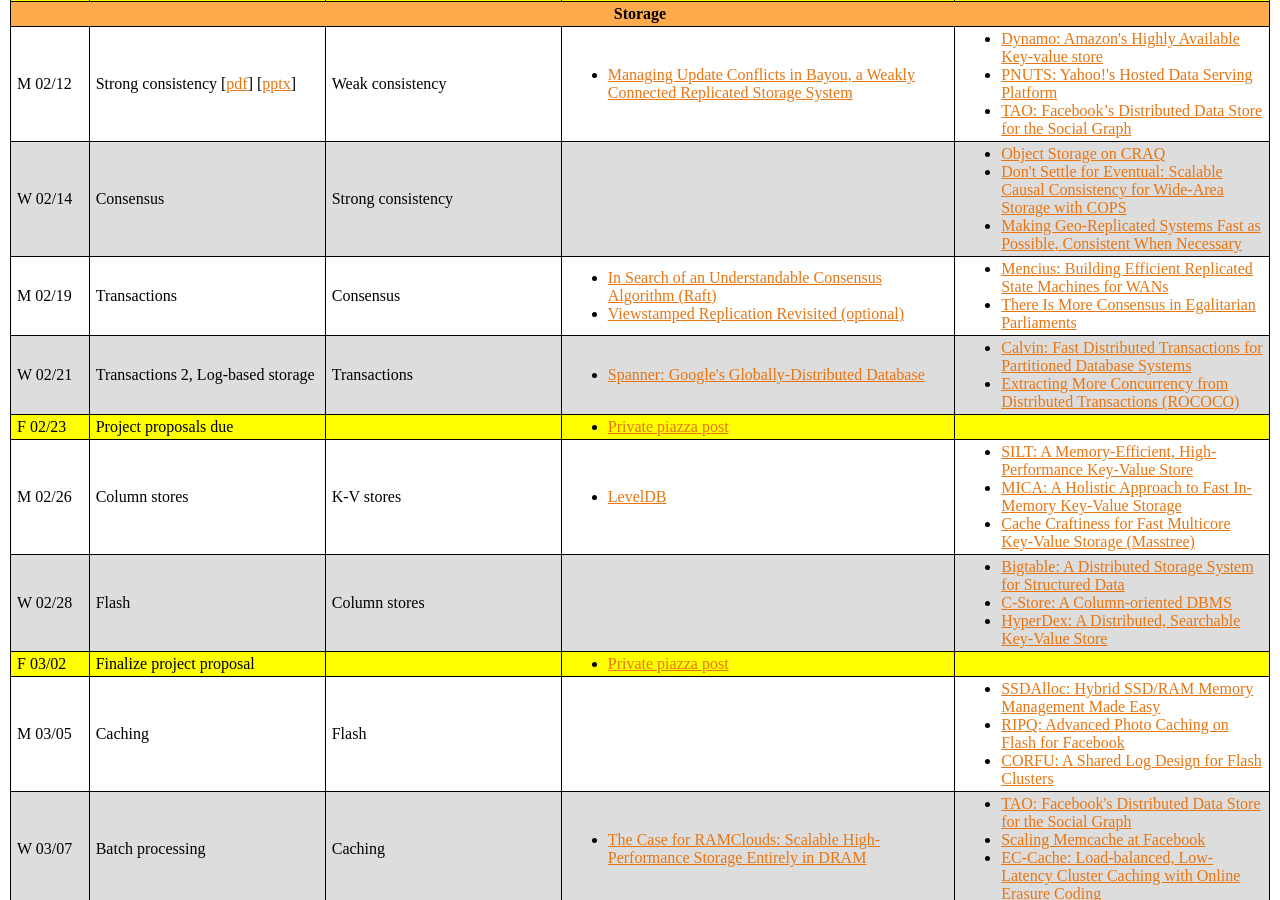
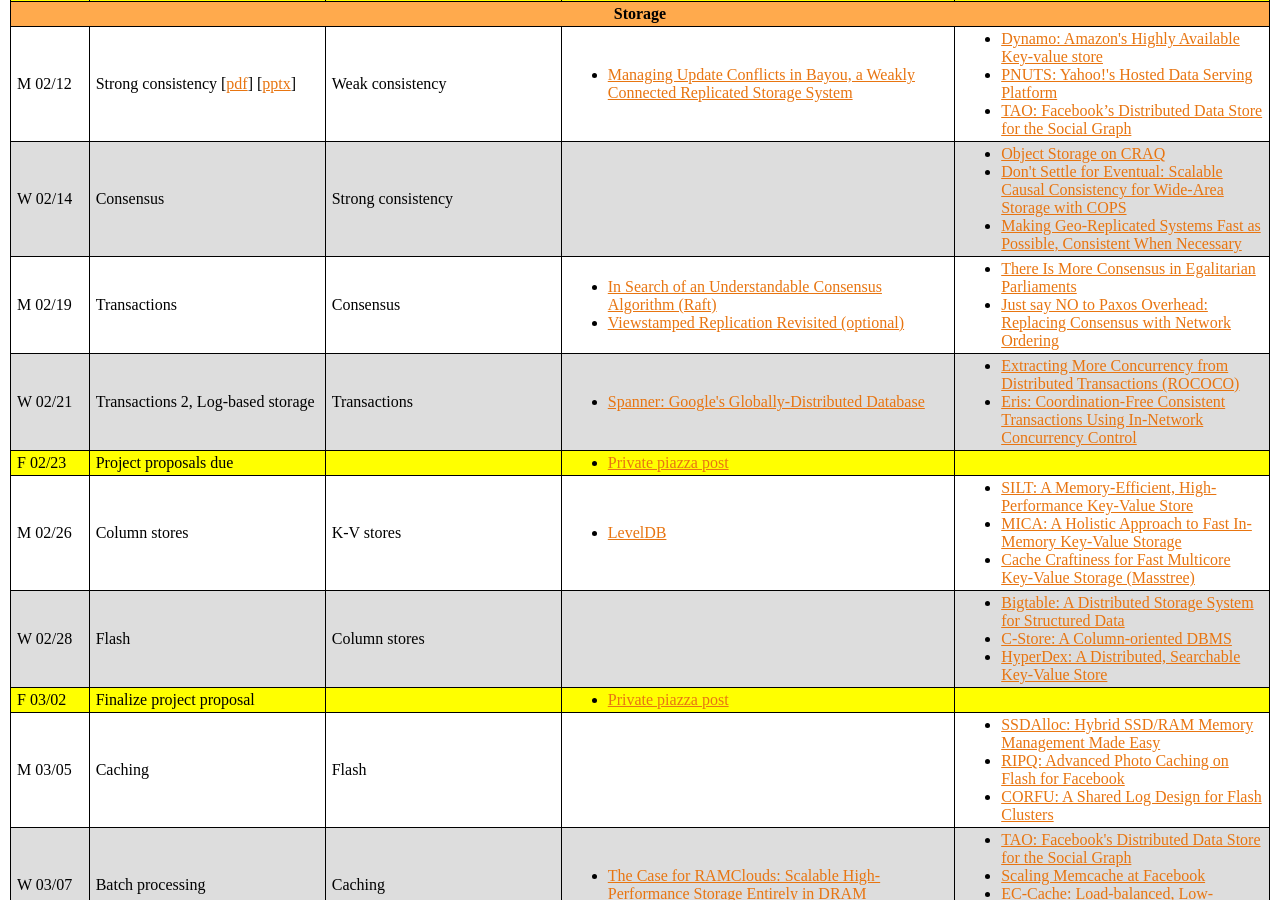
Before and after one commit to COS518/cos518.github.io, a Jekyll site: the page built from syllabus.md, in a window 1280 px wide and 900 px high, scrolled down 446 px. Built offline with Jekyll 4.4.1, drawn with Linux system fonts in a browser that asks for light colours; our own code applies the rules of GitHub Pages for plain Markdown files.

Commit message:
Updated papers

```diff
--- a/_data/syllabus.yml
+++ b/_data/syllabus.yml
@@ -67,10 +67,12 @@
         - name: Viewstamped Replication Revisited (optional)
           link: http://pmg.csail.mit.edu/papers/vr-revisited.pdf
       signups:
-        - name: Mencius&#58; Building Efficient Replicated State Machines for WANs
-          link: http://www.sysnet.ucsd.edu/~yamao/pub/mencius-osdi.pdf
+        #- name: Mencius&#58; Building Efficient Replicated State Machines for WANs
+        #  link: http://www.sysnet.ucsd.edu/~yamao/pub/mencius-osdi.pdf
         - name: There Is More Consensus in Egalitarian Parliaments
           link: https://www.cs.cmu.edu/~dga/papers/epaxos-sosp2013.pdf
+        - name: Just say NO to Paxos Overhead&#58; Replacing Consensus with Network Ordering
+          link: https://www.usenix.org/system/files/conference/osdi16/osdi16-li.pdf
       type: lecture
     - date: W 02/21
       lecture-topic: Transactions 2, Log-based storage
@@ -80,10 +82,12 @@
         - name: Spanner&#58; Google's Globally-Distributed Database
           link: https://static.googleusercontent.com/media/research.google.com/en//archive/spanner-osdi2012.pdf
       signups:
-        - name: Calvin&#58; Fast Distributed Transactions for Partitioned Database Systems
-          link: http://cs.yale.edu/homes/thomson/publications/calvin-sigmod12.pdf
+        #- name: Calvin&#58; Fast Distributed Transactions for Partitioned Database Systems
+        #  link: http://cs.yale.edu/homes/thomson/publications/calvin-sigmod12.pdf
         - name: Extracting More Concurrency from Distributed Transactions (ROCOCO)
           link: https://www.usenix.org/system/files/conference/osdi14/osdi14-paper-mu.pdf
+        - name: Eris&#58; Coordination-Free Consistent Transactions Using In-Network Concurrency Control
+          link: https://drkp.net/papers/eris-sosp17.pdf
       type: lecture
     - date: F 02/23
       lecture-topic: Project proposals due
```
Also changed, not shown: 1 other file.
